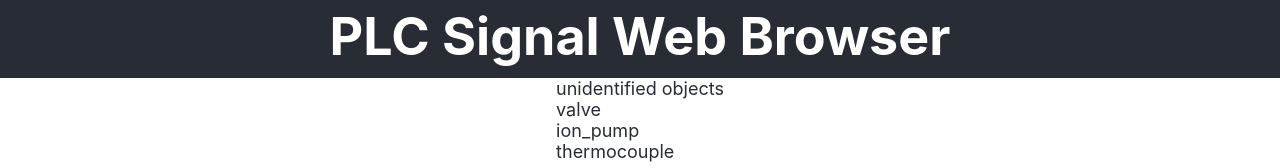
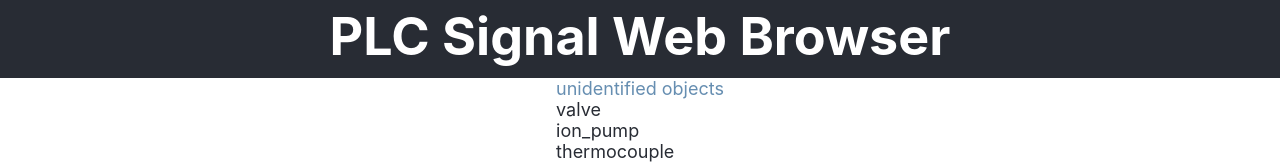
Before and after one commit to stevemolloy/signal_web, a React (Create React App) app: page / in a window 1280 px wide. In both pictures the pointer is over the item 640 px from the left and 88 px from the top of the page. Shown: the top 168 px of the page. Built offline with nearby package versions, Linux system fonts and the light colour scheme.

Commit message:
Change colour on hover for clickable things

```diff
--- a/src/App.css
+++ b/src/App.css
@@ -31,6 +31,10 @@
   margin: 0;
   padding: 0;
 }
+/* Add a color on mouse-over */
+.App-body li:hover {
+  color: #668eb1;
+}
 
 .App-link {
   color: #61dafb;
@@ -55,5 +59,5 @@
 }
 /* Add a color on mouse-over */
 .breadcrumbs-list li:hover {
-  color: #01447e;
+  color: #668eb1;
 }
```
